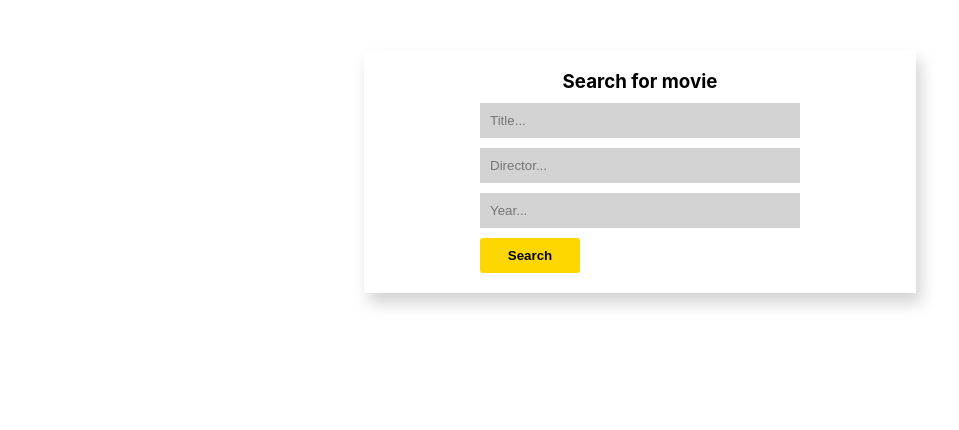
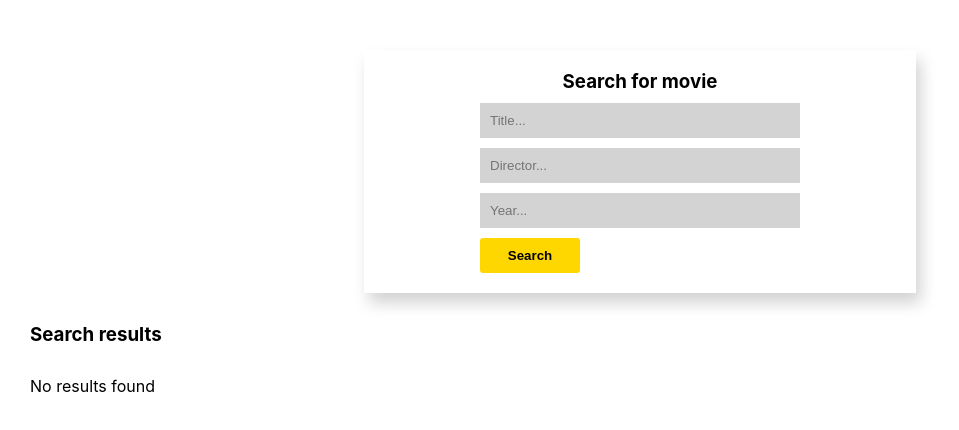
Before and after one commit to soremibolu/typescriptify, a React (Create React App) app: page / in a window 1280 px wide. Shown: the top 430 px of the page, without its empty margins (0-959 px from the left). Built offline with nearby package versions, Linux system fonts and the light colour scheme.

Commit message:
fix: use of proper sass format and rail display for no reaults found

```diff
--- a/src/components/Rail.tsx
+++ b/src/components/Rail.tsx
@@ -8,7 +8,7 @@ const Rail = ({ movies }: { movies: Movie[] }) => {
     <>
       {movies.length ? (
         <>
-          <h3 className="rail-header">Search results:</h3>
+          <h3 className="rail-header">Search results</h3>
           <div className="rail">
             {movies.map(
               (movie: Movie): JSX.Element => (
@@ -24,7 +24,12 @@ const Rail = ({ movies }: { movies: Movie[] }) => {
             )}
           </div>
         </>
-      ) : null}
+      ) : (
+        <>
+          <h3 className="rail-header">Search results</h3>
+          <p className="no-results">No results found</p>
+        </>
+      )}
     </>
   );
 };
--- a/src/style/style.scss
+++ b/src/style/style.scss
@@ -74,8 +74,6 @@ $extra:lightgrey;
         height: 460px;
         width: 300px;
     }
-}
-
 
     .card-image {
         width: 100%;
@@ -87,19 +85,25 @@ $extra:lightgrey;
     .details {
         padding: 10px;
         color: white;
-}
 
-.details h2{
+        h2 {
             font-size: 30px;
             margin-bottom: 10px;
         }
-.details p{
+
+        p {
             font-size: 18px;
             margin-bottom: 5px;
         }
-.runtime{
+
+        .runtime {
             color: $primary;
         }
+    }
+
+
+}
+
 
 .rail {
     display: flex;
@@ -113,7 +117,7 @@ $extra:lightgrey;
 }
 
 .no-results {
-    margin: 10px;
+    margin: 30px;
 }
 
 a{text-decoration: none;}
@@ -123,16 +127,16 @@ a{text-decoration: none;}
     margin-top: 50px;
     display: flex;
     justify-content: center;
-}
 
-.movie-detail-image{
+    .movie-detail-image {
         height: 100%;
-    width:30%;
-    background-size:cover ;
+        width: 30%;
+        background-size: cover;
         background-position-y: top;
         background-position-x: center;
     }
-.movie-detail-info{
+
+    .movie-detail-info {
         height: calc(100% - 40px);
         width: 30%;
         background-color: $primary;
@@ -140,22 +144,27 @@ a{text-decoration: none;}
         display: flex;
         flex-direction: column;
         overflow-y: auto;
-}
 
-.movie-detail-info h3{
+        h3 {
             font-size: 50px;
         }
 
-.movie-detail-info p {
+        p {
             font-size: 20px;
             margin: 10px 0;
         }
 
-span{
+        span {
             display: flex;
             align-items: center;
             justify-content: space-between;
             margin-bottom: 30px;
         }
 
-.plot{text-align: justify;}
+        .plot {
+            text-align: justify;
+        }
+    }
+
+
+}
```
Lines whose indentation alone changed are shown as unchanged.
